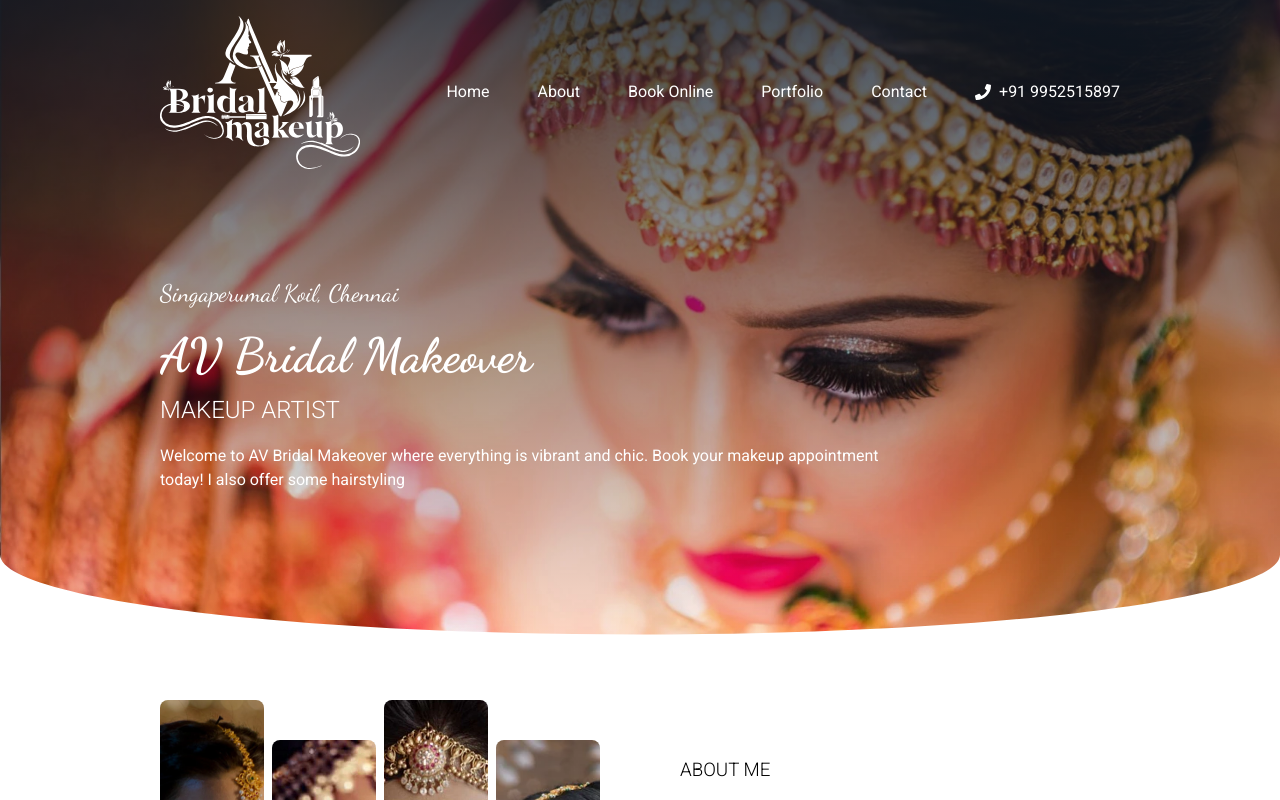
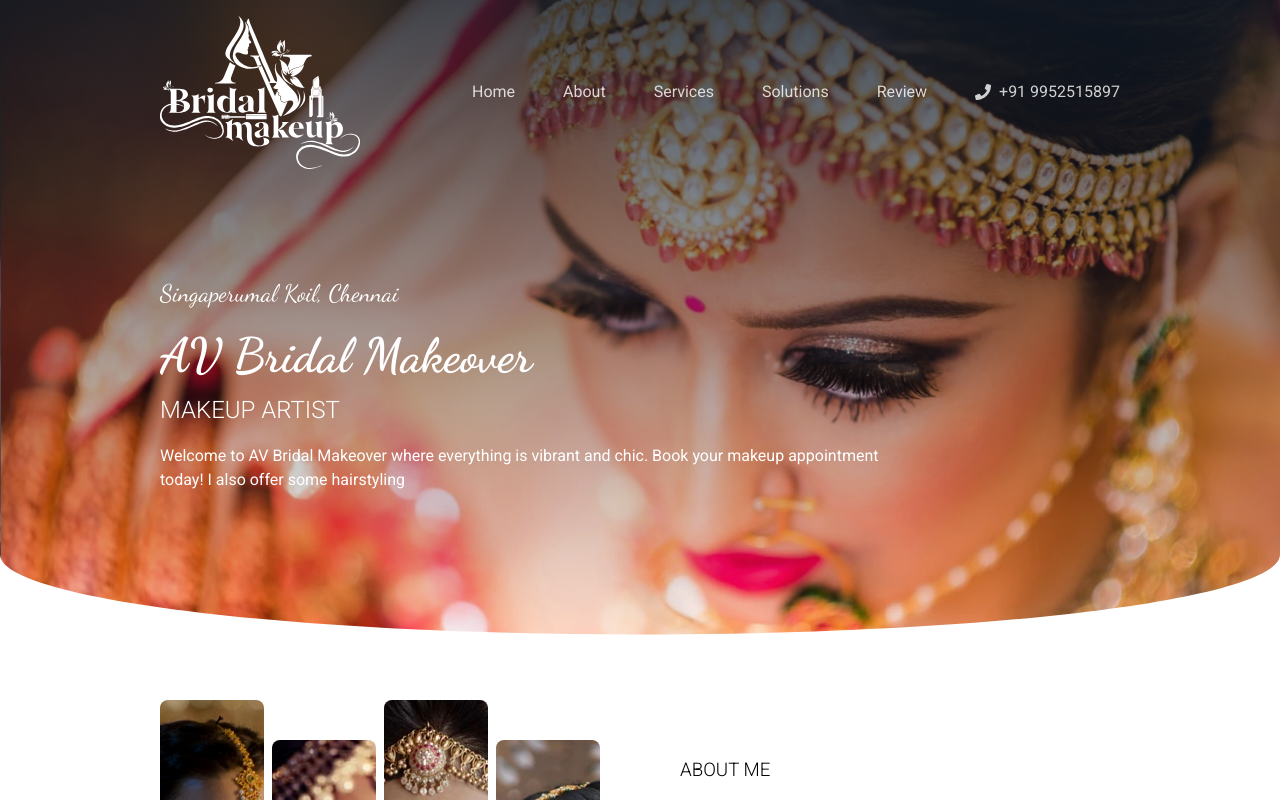
Before and after one commit to reactivicky/abi-parlour, a React (Vite) app: page / in a window 1280 px wide. Shown: the top 800 px of the page. Built offline with nearby package versions, Linux system fonts and the light colour scheme.

Commit message:
fixed nav

```diff
--- a/src/components/AboutMe/index.jsx
+++ b/src/components/AboutMe/index.jsx
@@ -9,7 +9,7 @@ import {
 
 const AboutMe = () => {
   return (
-    <Container>
+    <Container id="about">
       <ImageContainer>
         <div></div>
         <div></div>
--- a/src/components/BeautySolutions/index.jsx
+++ b/src/components/BeautySolutions/index.jsx
@@ -11,11 +11,14 @@ import {
 
 const BeautySolutions = () => {
   return (
-    <Container>
+    <Container id="solutions">
       <TextContainer className="clr_white">
-        <SectionHeading  className="dancing-script-bold">Beauty Solutions</SectionHeading>
+        <SectionHeading className="dancing-script-bold">
+          Beauty Solutions
+        </SectionHeading>
         <p>
-          All our services are down below. <b>Contact</b> us if you have any questions!
+          All our services are down below. <b>Contact</b> us if you have any
+          questions!
         </p>
       </TextContainer>
 
--- a/src/components/Hero/index.jsx
+++ b/src/components/Hero/index.jsx
@@ -4,7 +4,7 @@ import { Container, H2, TextBlock, H1, H3, P } from "./style";
 
 const Hero = () => {
   return (
-    <Container className="clr_white">
+    <Container id="home" className="clr_white">
       <Navbar />
       <TextBlock>
         <H3 className="dancing-script-regular">Singaperumal Koil, Chennai</H3>
--- a/src/components/Navbar/index.jsx
+++ b/src/components/Navbar/index.jsx
@@ -5,13 +5,25 @@ import Logo from "../../assets/logo.svg";
 const Navbar = () => {
   return (
     <Nav>
-      <LogoContainer><img src={Logo} /></LogoContainer>
+      <LogoContainer>
+        <img src={Logo} />
+      </LogoContainer>
       <List>
-        <li>Home</li>
-        <li>About</li>
-        <li>Book Online</li>
-        <li>Portfolio</li>
-        <li>Contact</li>
+        <li>
+          <a href="#home">Home</a>
+        </li>
+        <li>
+          <a href="#about">About</a>
+        </li>
+        <li>
+          <a href="#services"> Services</a>
+        </li>
+        <li>
+          <a href="#solutions">Solutions</a>
+        </li>
+        <li>
+          <a href="#review">Review</a>
+        </li>
         <li>
           <FaPhone /> +91 9952515897
         </li>
--- a/src/components/Navbar/style.js
+++ b/src/components/Navbar/style.js
@@ -21,10 +21,19 @@ export const List = styled.ul`
   list-style: none;
   gap: 3rem;
 
+  li a,
   li {
+    text-decoration: none;
     display: flex;
     align-items: center;
+    color: rgba(256, 256, 256, 0.8);
     gap: 0.5rem;
+    cursor: pointer;
+    transition: all 0.2s ease-in;
+
+    :hover {
+      color: rgba(256, 256, 256, 1);
+    }
   }
 
   @media (max-width: 1074px) {
--- a/src/components/ReviewUs/index.jsx
+++ b/src/components/ReviewUs/index.jsx
@@ -10,7 +10,7 @@ import { FaFacebook, FaInstagram, FaYoutube } from "react-icons/fa";
 
 const ReviewUs = () => {
   return (
-    <Container>
+    <Container id="review">
       <SectionHeading>Review Us</SectionHeading>
       <BtnContainer>
         <Btn>
--- a/src/components/Services/index.jsx
+++ b/src/components/Services/index.jsx
@@ -14,7 +14,7 @@ const ICON_SIZE = 60;
 
 const Services = () => {
   return (
-    <Container>
+    <Container id="services">
       <div className="curve">
         <svg
           data-name="Layer 1"
--- a/src/index.css
+++ b/src/index.css
@@ -10,6 +10,11 @@
 * {
   margin: 0;
 }
+
+html {
+  scroll-behavior: smooth;
+}
+
 /*
   Typographic tweaks!
   3. Add accessible line-height
```
